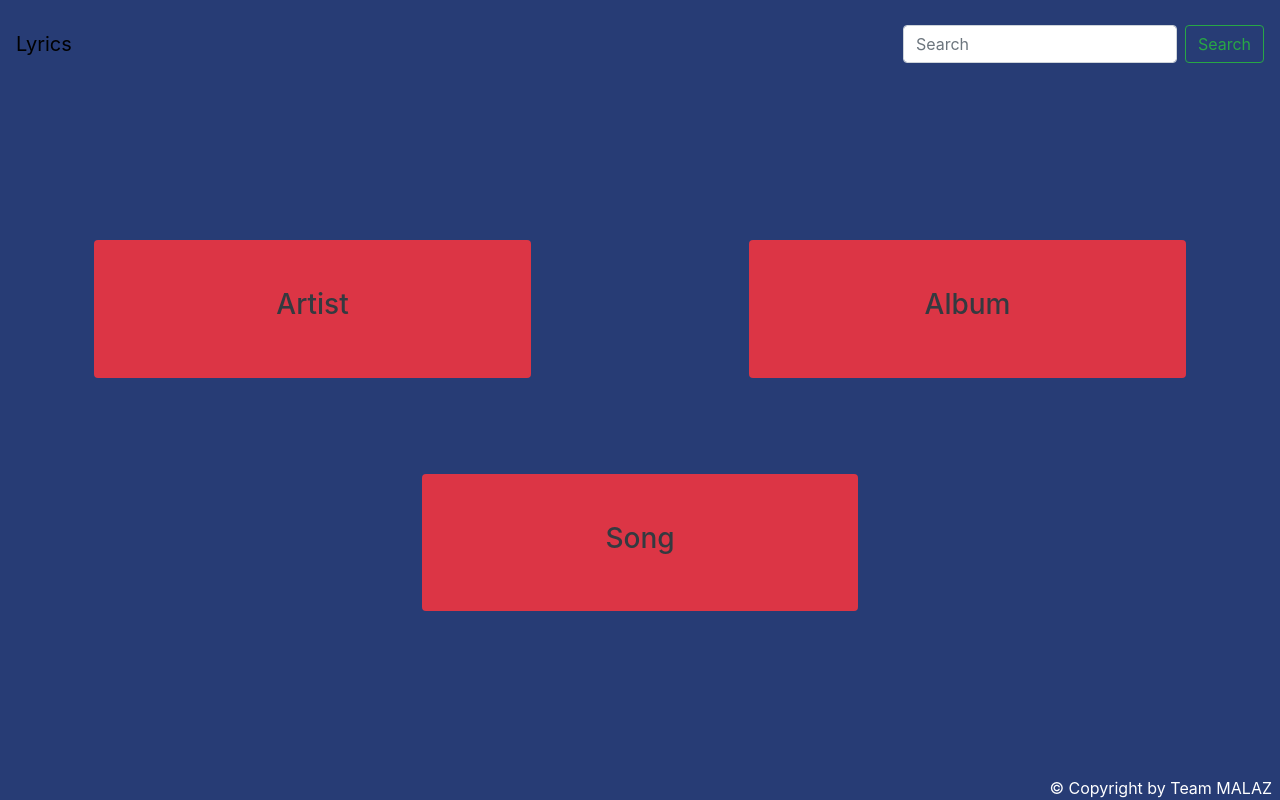
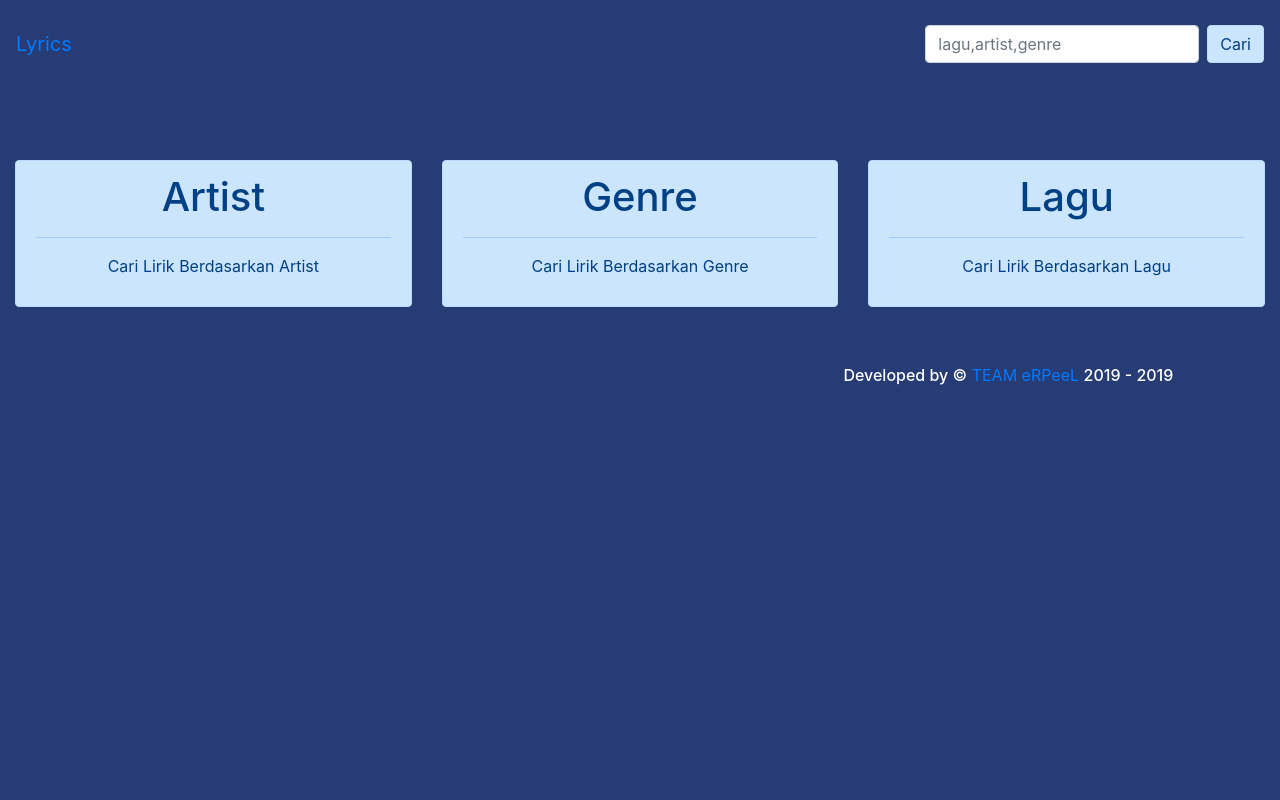
Before and after one commit to GAFRiEL/Lyrics-web, a PHP site: page / in a window 1280 px wide. Run offline with PHP 8.4, Linux system fonts and the light colour scheme.

Commit message:
Update view

```diff
--- a/config.php
+++ b/config.php
@@ -0,0 +1,14 @@
+<?php
+
+$hostname = "localhost";
+$username = "root";
+$password = "";
+$database = "lyrics_web";
+
+$db = mysqli_connect($hostname, $username, $password, $database);
+
+if( !$db ){
+    die("Gagal terhubung dengan database: " . mysqli_connect_error());
+}
+
+?>
--- a/index.php
+++ b/index.php
@@ -1,9 +1,55 @@
-<?php include('main_header.php') ?>
+<?php
+$page = 'home';
+include('main_header.php');
+?>
 
-<div class="row justify-content-around text-center mt-5 pt-5">
-    <div class="col-md-4 p-5 m-5 bg-danger rounded"><a class="text-decoration-none text-dark" href="list-artist.php"><h3>Artist</h3></a></div>
-    <div class="col-md-4 p-5 m-5 bg-danger rounded"><a class="text-decoration-none text-dark" href="list-album.php"><h3>Album</h3></a></div>
-    <div class="col-md-4 p-5 m-5 bg-danger rounded"><a class="text-decoration-none text-dark" href="list-song.php"><h3>Song</h3></a></div>
-</div>
+<main class="py-4">
+    <div class="container-fluid">
+        <div class="row justify-content-center">
+            <div class="col-md-12">
+                <div class="row">
+                    <div id="content" class="col-12">
+                        <div class="card main-menu border-0 bg-transparent">
+                            <div class="card-body p-0">
+                                <div class="row menu-group">
+
+                                    <a href="list-artist.php" class="text-decoration-none menu open text-center mt-4 col-sm-12 col-md-4">
+                                        <div class="icon-block alert alert-primary" role="alert">
+                                            <h1>Artist</h1>
+                                            <hr>
+                                            <div class="icon">
+                                                <p>Cari Lirik Berdasarkan Artist</p>
+                                            </div>
+                                        </div>
+                                    </a>
+                                    <a href="list-genre.php" class="text-decoration-none menu open text-center mt-4 col-sm-12 col-md-4">
+                                        <div class="icon-block alert alert-primary" role="alert">
+                                            <h1>Genre</h1>
+                                            <hr>
+                                            <div class="icon">
+                                                <p>Cari Lirik Berdasarkan Genre</p>
+                                            </div>
+                                        </div>
+                                    </a>
+                                    <a href="list-song.php" class="text-decoration-none menu open text-center mt-4 col-sm-12 col-md-4">
+                                        <div class="icon-block alert alert-primary" role="alert">
+                                            <h1>Lagu</h1>
+                                            <hr>
+                                            <div class="icon">
+                                                <p>Cari Lirik Berdasarkan Lagu</p>
+                                            </div>
+                                        </div>
+                                    </a>
+
+                                </div>
+                            </div>
+                        </div>
+                    </div>
+                </div>
+            </div>
+        </div>
+    </div>
+</main>
+
 
 <?php include('main_footer.php') ?>
--- a/main_footer.php
+++ b/main_footer.php
@@ -1,4 +1,19 @@
-    <div class="footer text-right pr-2"> &copy; Copyright by Team MALAZ </div>
+
+    <div class="col-md-12">
+        <div class="row p-0 align-text-bottom">
+            <div class="col-11 p-0 text-right my-3">
+                <h6 class="d-inline-flex text-white">
+                    Developed by ©
+                </h6>
+                <a class="text-decoration-none" href="about-us.php">
+                    TEAM eRPeeL
+                </a>
+                <h6 class="d-inline-flex text-white">
+                    2019 - <?php echo date('Y'); ?>
+                </h6>
+            </div>
+        </div>
+    </div>
 
 </body>
 </html>
--- a/main_header.php
+++ b/main_header.php
@@ -1,3 +1,5 @@
+<?php include('config.php'); ?>
+
 <!DOCTYPE html>
 <html lang="en">
 <head>
@@ -9,23 +11,31 @@
     <!-- Bootstrap -->
     <link rel="stylesheet" href="https://stackpath.bootstrapcdn.com/bootstrap/4.3.1/css/bootstrap.min.css" integrity="sha384-ggOyR0iXCbMQv3Xipma34MD+dH/1fQ784/j6cY/iJTQUOhcWr7x9JvoRxT2MZw1T" crossorigin="anonymous">
 
-    <!-- css -->
+    <!-- custom css -->
     <link rel="stylesheet" href="style.css">
 </head>
 
 <body id="list">
 
-<nav class="navbar navbar-expand-lg pt-4">
+<nav class="navbar navbar-expand-lg pt-4 pb-4">
     <a class="navbar-brand" href="index.php">Lyrics</a>
     <button class="navbar-toggler" type="button" data-toggle="collapse" data-target="#navbarSupportedContent" aria-controls="navbarSupportedContent" aria-expanded="false" aria-label="Toggle navigation">
         <span class="navbar-toggler-icon"></span>
     </button>
 
-    <div class="collapse navbar-collapse" id="navbarSupportedContent">
-        <ul class="navbar-nav mr-auto"></ul>
-        <form class="form-inline my-2 my-lg-0">
-        <input class="form-control mr-sm-2" type="text" placeholder="Search" aria-label="Search">
-        <button class="btn btn-outline-success my-2 my-sm-0" type="submit">Search</button>
-        </form>
-</div>
+    <?php
+
+    if ($page == 'home') {
+        echo '
+        <div class="collapse navbar-collapse" id="navbarSupportedContent">
+            <ul class="navbar-nav mr-auto"></ul>
+            <form class="form-inline my-2 my-lg-0">
+                <input class="form-control mr-sm-2" type="text" placeholder="lagu,artist,genre" aria-label="Search">
+                <button class="btn alert-primary my-2 my-sm-0" type="submit">Cari</button>
+            </form>
+        </div>
+        ';
+    }
+
+    ?>
 </nav> <br>
--- /dev/null
+++ b/page-type.php
@@ -0,0 +1,3 @@
+<?php
+
+$page = 'home';
--- a/style.css
+++ b/style.css
@@ -1,13 +1,12 @@
 a {
     text-decoration: none;
-    color: black;
-}
-
-a:hover {
-    color: black;
 }
 
 #list {
+    background: #273c75;
+}
+
+.bg-list {
     background: #273c75;
 }
 
@@ -18,3 +17,11 @@ a:hover {
     width: 100%;
     color: white;
 }
+
+.active {
+    background-color: black;
+}
+
+.card {
+    border: none;
+}
```
Also changed, not shown: about-us.php (added, +43 -0 lines), header.php (+13 -12 lines), list-album.php (deleted, +0 -29 lines), list-artist.php (+28 -16 lines), list-genre.php (added, +25 -0 lines), list-song.php (+41 -10 lines), read-artist.php (added, +19 -0 lines), read-song.php (added, +28 -0 lines).
